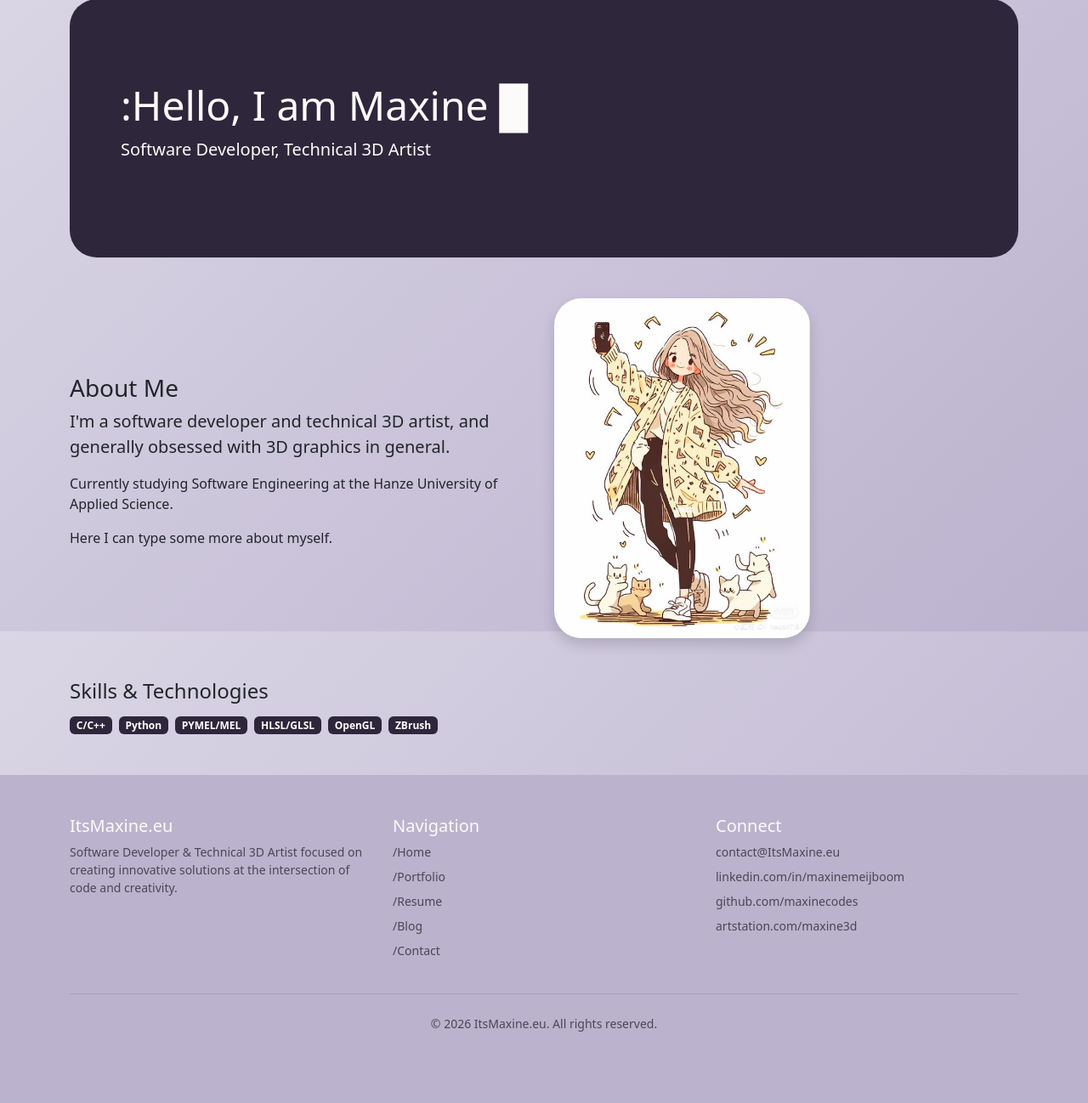
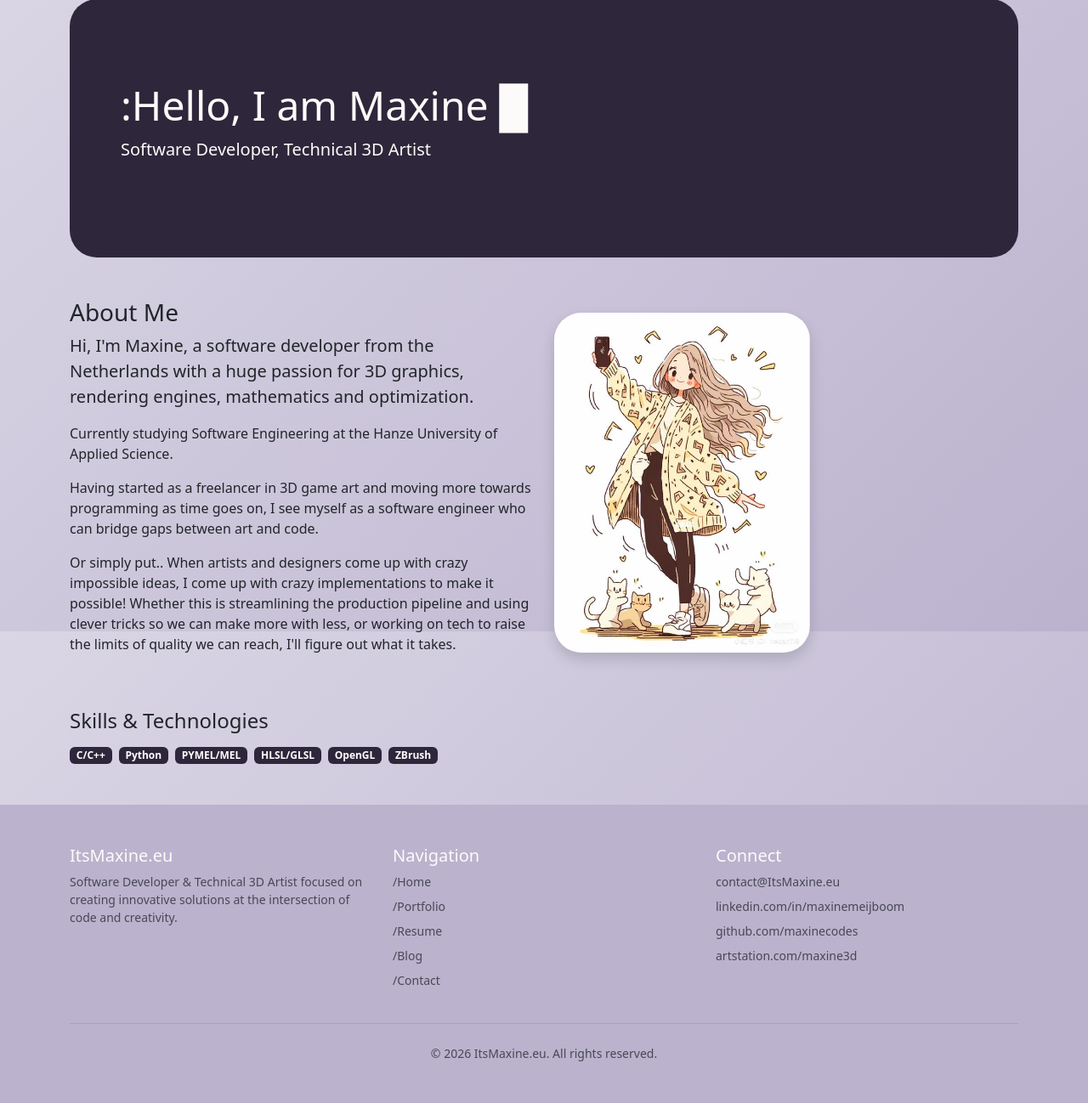
Before and after one commit to MaxineCodes/portfolio_website, a Flask app: page / in a window 1280 px wide. Shown: the part 57-1355 px from the top of the page at 85% size. Before the commit the page ends 1271 px from the top, so only its background shows below. Run offline with Flask 3, Linux system fonts and the light colour scheme.

Commit message:
edited text

```diff
--- a/templates/index.html
+++ b/templates/index.html
@@ -16,9 +16,12 @@
             <!-- Text Content -->
             <div class="col-md-6 mb-4 mb-md-0">
                 <h2 class="h3">About Me</h2>
-                <p class="lead">I'm a software developer and technical 3D artist, and generally obsessed with 3D graphics in general.</p>
+                <p class="lead">Hi, I'm Maxine, a software developer from the Netherlands with a huge passion for 3D graphics, rendering engines, mathematics and optimization.</p>
                 <p>Currently studying Software Engineering at the Hanze University of Applied Science.</p>
-                <p>Here I can type some more about myself.</p>
+                <p>Having started as a freelancer in 3D game art and moving more towards programming as time goes on, I see myself as a software engineer who can bridge gaps between art and code.</p>
+                <p></p>
+                <p>Or simply put.. When artists and designers come up with crazy impossible ideas, I come up with crazy implementations to make it possible! Whether this is streamlining the production pipeline and using clever tricks so we can make more with less, or working on tech to raise the limits of quality we can reach, I'll figure out what it takes.</p>
+                <p></p>
             </div>
 
             <!-- Image -->
```
